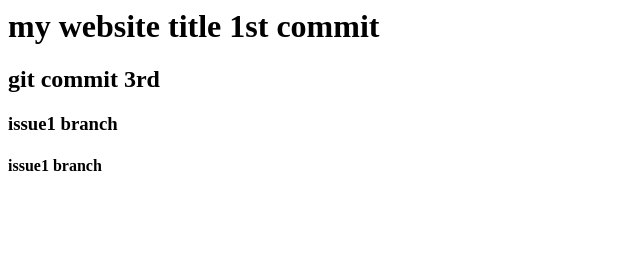
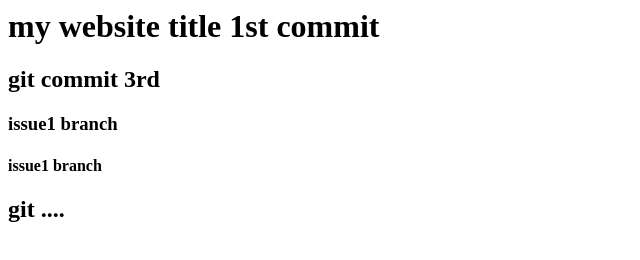
Before and after one commit to bhumikalokare/GitHubprac, a plain HTML site: page index1.html in a window 1280 px wide. Shown: the full height of the page, 0-640 px from the left. Drawn offline with Linux system fonts and the light colour scheme.

Commit message:
issue1 c5

```diff
--- a/index1.html
+++ b/index1.html
@@ -8,6 +8,6 @@
         <h2>git commit 3rd</h2>
         <h3>issue1 branch</h3>
         <h4>issue1 branch</h4>
-
+       <h2>git ....</h2>
     </body>
     </html>
```
